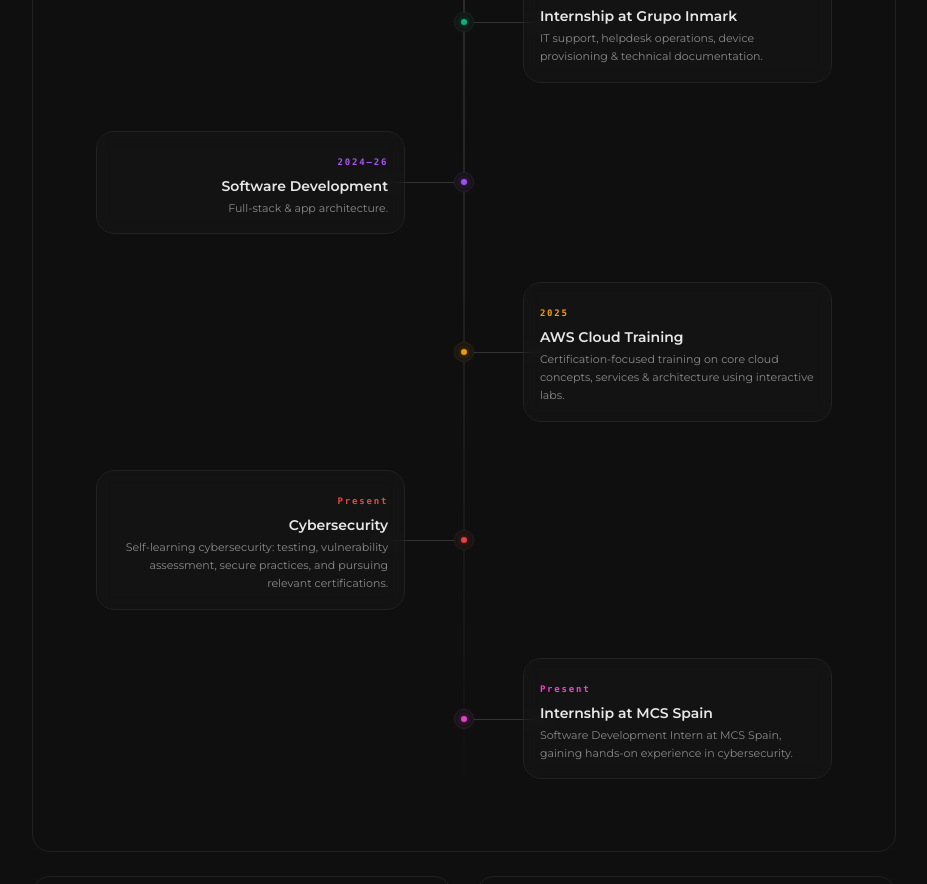
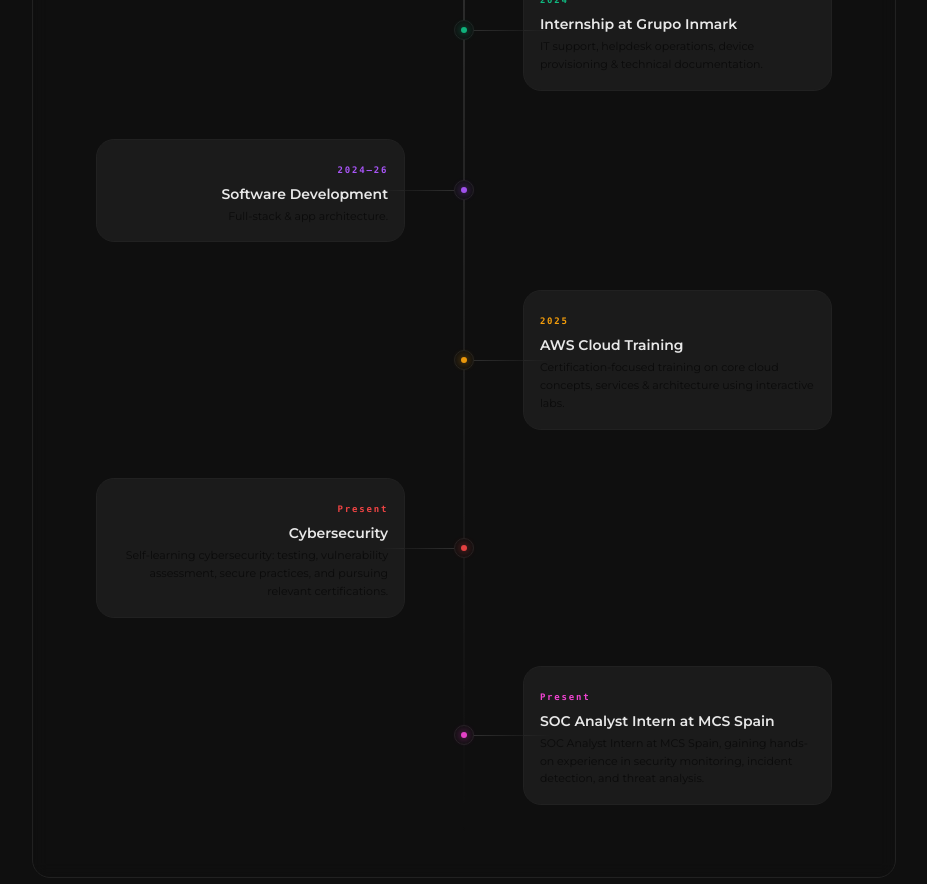
Before and after one commit to JohnCMontana/my-portfolio, a React (Vite) app: page / in a window 1280 px wide. Shown: the part 1880-2764 px from the top of the page, without its empty margins (176-1103 px from the left). Built offline with nearby package versions, Linux system fonts and the light colour scheme.

Commit message:
Contact window and implemented responsiveness 02

```diff
--- a/src/components/Footer.jsx
+++ b/src/components/Footer.jsx
@@ -13,7 +13,7 @@ const Footer = () => {
         email="johnclyde.montana@gmail.com"
       />
       <div className="mx-auto max-w-2xl text-center py-12">
-        <h3 className="mb-6 text-3xl md:text-4xl font-semibold font-['JetBrains_Mono']">Keep calm and vibe code.</h3>
+        <h3 className="mb-6 text-3xl md:text-4xl font-semibold font-['JetBrains_Mono'] text-white">Keep calm and vibe code.</h3>
         <div className="mb-6 flex justify-center items-center">
           <img src="/avatars/john-avatar.png" alt="John Montaña" className="w-40 h-40 mb-4 rounded-full" />
         </div>
--- a/src/components/Hero.jsx
+++ b/src/components/Hero.jsx
@@ -17,14 +17,14 @@ const Hero = () => {
       />
       <div className="mb-12 flex flex-col items-center text-center">
         <div className="space-y-1">
-          <img src="/avatars/john-avatar.png" alt="Avatar" className="mb-2 mt-6 h-18 w-18 rounded-2xl mx-auto" />
-          <div className="text-2xl font-semibold">John Montaña</div>
+          <img src="/avatars/john-avatar.png" alt="Avatar" className="mb-2 mt-6 h-20 w-20 rounded-2xl mx-auto shadow-2xl" />
+          <div className="text-2xl font-semibold text-white">John Montaña</div>
           <div className="text-sm text-white/60">Full Stack Developer · Expanding into Cybersecurity</div>
         </div>
       </div>
 
       <div className="my-8 space-y-3 text-center">
-        <h1 className="text-3xl md:text-4xl font-semibold font-['JetBrains_Mono'] leading-tight">
+        <h1 className="text-3xl md:text-4xl font-semibold font-['JetBrains_Mono'] leading-tight text-white">
           Shaping digital experiences<br />With precision.
         </h1>
         <div className="flex flex-wrap justify-center gap-3 pt-2 mt-4">
@@ -39,7 +39,7 @@ const Hero = () => {
       </div>
       <hr className="my-6 border-[#212121]" />
 
-      <p className="mx-auto max-w-2xl text-start text-sm leading-relaxed text-white">
+      <p className="mx-auto max-w-2xl text-start text-sm leading-relaxed text-white/80">
         I build digital products with a developer’s mindset and a security-first perspective, creating systems that are scalable, reliable, and built to last. <br /><br />
         Focused on Front-end Development and growing in Cybersecurity, I enjoy understanding not just how things work — but how they can break, scale, and evolve. <br /><br />
         From front-end interfaces to backend logic, I approach projects with curiosity, precision, and attention to detail.
--- a/src/components/Journey.jsx
+++ b/src/components/Journey.jsx
@@ -36,8 +36,8 @@ const journey = [
   },
   {
     period: 'Present',
-    title: 'Internship at MCS Spain',
-    detail: 'Software Development Intern at MCS Spain, gaining hands-on experience in cybersecurity.',
+    title: 'SOC Analyst Intern at MCS Spain',
+    detail: 'SOC Analyst Intern at MCS Spain, gaining hands-on experience in security monitoring, incident detection, and threat analysis.',
     color: '#ef44d0',
   },
 ];
@@ -67,8 +67,11 @@ const Journey = () => {
                   whileInView={{ width: '12%' }}
                   viewport={{ once: true }}
                   transition={{ delay: 0.4 + index * 0.1 }}
-                  className={`absolute top-1/2 h-px bg-white/15 hidden md:block
-                    ${isRight ? 'left-1/2' : 'right-1/2'}`}
+                  className={`absolute top-1/2 h-px hidden md:block
+                    ${isRight
+                      ? 'left-1/2 bg-gradient-to-r from-white/15 to-transparent'
+                      : 'right-1/2 bg-gradient-to-l from-white/15 to-transparent'
+                    }`}
                 />
 
                 <div className={`relative ml-12 md:ml-0 w-[calc(100%-3rem)] md:w-[42%] ${isRight ? 'md:ml-auto md:text-left' : 'md:mr-auto md:text-right'}`}>
@@ -78,7 +81,7 @@ const Journey = () => {
                     viewport={{ once: true }}
                     transition={{ duration: 0.2, delay: 0.2 + index * 0.1 }}
                     whileHover={{ scale: 1.02, x: isRight ? 5 : -5 }}
-                    className="group relative rounded-xl border border-[#212121] bg-white/2 p-4 backdrop-blur-sm transition-colors hover:bg-white/3"
+                    className="group relative rounded-xl border border-[#212121] bg-white/5 p-4 backdrop-blur-sm transition-colors hover:bg-white/5"
                   >
                     <div
                       className="absolute -inset-px rounded-xl opacity-0 transition-opacity duration-500 group-hover:opacity-100"
@@ -96,7 +99,7 @@ const Journey = () => {
                       {item.title}
                     </h3>
 
-                    <p className="mt-1 text-[11px] leading-relaxed text-white/50 group-hover:text-white/70">
+                    <p className="mt-1 text-[11px] leading-relaxed text-black/60 dark:text-white/50 group-hover:text-black/80 dark:group-hover:text-white/70">
                       {item.detail}
                     </p>
                   </Motion.div>
--- a/src/components/Learning.jsx
+++ b/src/components/Learning.jsx
@@ -104,7 +104,7 @@ const Learning = () => {
                         : t.items
                       return (
                         <div className="px-3 pb-3">
-                          <p className="text-sm leading-relaxed text-white/70">{desc}</p>
+                          <p className="text-sm leading-relaxed text-black/70 dark:text-white/70">{desc}</p>
                         </div>
                       )
                     })()}
--- a/src/components/ThemeToggle.jsx
+++ /dev/null
@@ -1,23 +0,0 @@
-import { useEffect, useState } from 'react'
-
-const ThemeToggle = () => {
-  const [dark, setDark] = useState(true)
-
-  useEffect(() => {
-    const root = document.documentElement
-    if (dark) root.classList.add('dark')
-    else root.classList.remove('dark')
-  }, [dark])
-
-  return (
-    <button
-      aria-label="Toggle theme"
-      onClick={() => setDark((d) => !d)}
-      className="rounded-lg border border-white/10 bg-white/5 px-3 py-1 text-xs text-white/70 hover:bg-white/10"
-    >
-      Toggle theme
-    </button>
-  )
-}
-
-export default ThemeToggle
--- a/src/components/ui/Section.jsx
+++ b/src/components/ui/Section.jsx
@@ -1,5 +1,5 @@
 const Section = ({ title, children, className = '', id }) => (
-  <section id={id} className={`rounded-xl border border-[#212121] bg-transparent p-6 md:p-8 ${className}`}>
+  <section id={id} className={`rounded-xl border border-[#212121] bg-transparent p-6 md:p-8 backdrop-blur-sm ${className}`}>
     {title && <h2 className="mb-4 text-xl font-semibold font-['JetBrains_Mono'] tracking-tight text-white/90">{title}</h2>}
     {children}
   </section>
--- a/tailwind.config.js
+++ b/tailwind.config.js
@@ -3,16 +3,10 @@ export default {
     './index.html',
     './src/**/*.{js,jsx}',
   ],
-  darkMode: 'class',
   theme: {
     extend: {
       colors: {
-        bg: {
-          DEFAULT: '#0f0f0f',
-          light: '#f7f7f7',
-        },
-        card: '#111111',
-        accent: '#d1d5db',
+        bg: '#0f0f0f',
       },
       boxShadow: {
         soft: '0 6px 24px rgba(0,0,0,0.35)',
```
